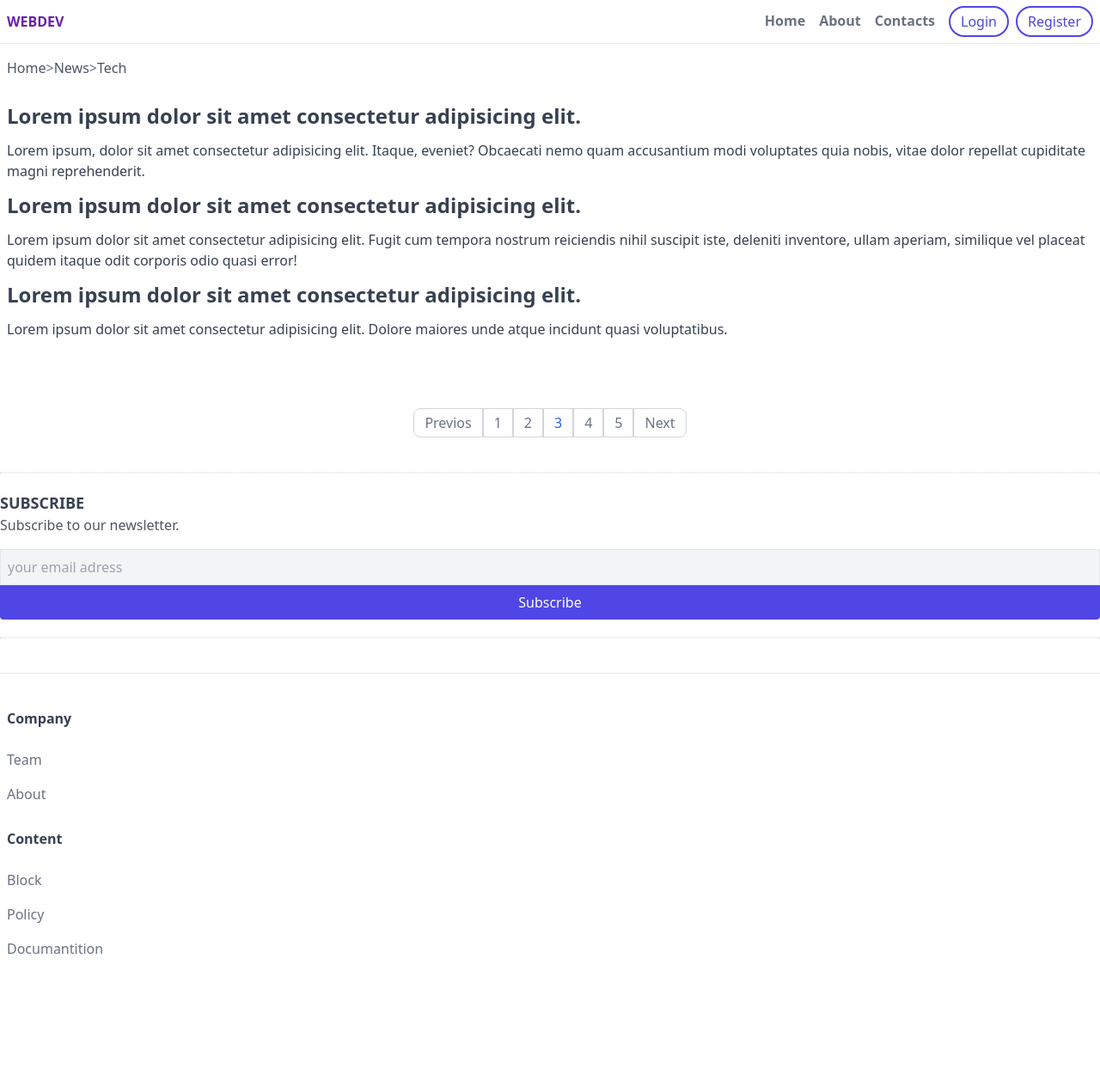
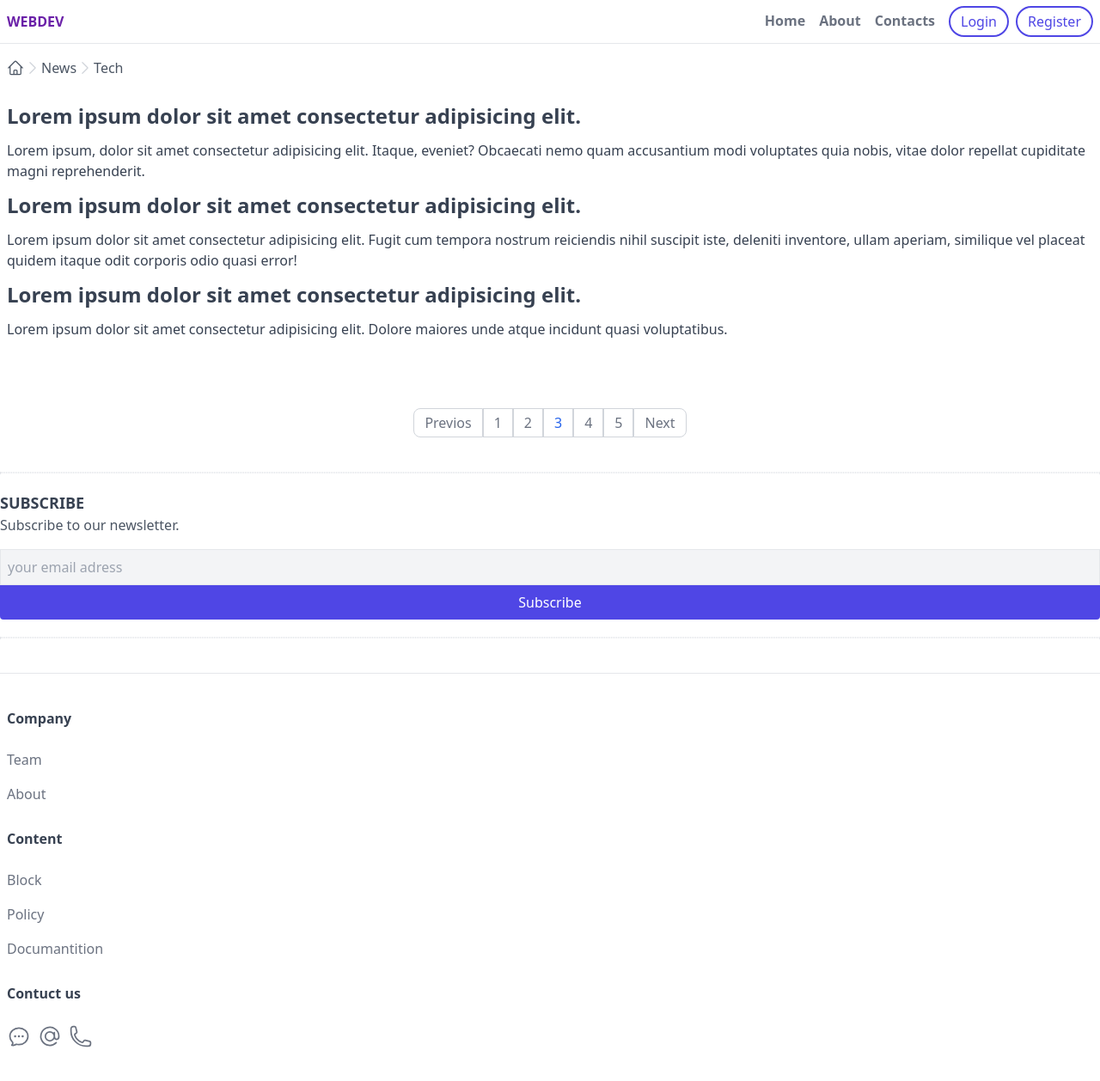
Before and after one commit to Nomex2008/TailwindCSS-Full-course, a website: page code/index.html in a window 1280 px wide. Shown: the whole page at 86% size. Before the commit the page ends 1164 px from the top, so only its background shows below. Drawn offline with Linux system fonts and the light colour scheme.

Commit message:
Commit 6 (icon)
Add icon.

```diff
--- a/code/index.html
+++ b/code/index.html
@@ -34,11 +34,23 @@
         <!--breadcrums-->
         <div class="px-2 flex items-center">
             <div class="text-gray-600 py-4 overflow-y-auto whitespace-nowrap flex items-center">
-                <a class="hover:text-gray-900" href="#">Home</a>
-                <span class="mx2 text-gray-500">&gt;</span>
-                <a class="hover:text-gray-900" href="#">News</a>
-                <span class="mx2 text-gray-500">&gt;</span>
-                <a class="hover:text-gray-900" href="#">Tech</a>
+                <a class="hover:text-gray-900" href="#">
+                    <svg xmlns="http://www.w3.org/2000/svg" fill="none" viewBox="0 0 24 24" stroke-width="1.5" stroke="currentColor" class="w-5 h-5">
+                        <path stroke-linecap="round" stroke-linejoin="round" d="M2.25 12l8.954-8.955c.44-.439 1.152-.439 1.591 0L21.75 12M4.5 9.75v10.125c0 .621.504 1.125 1.125 1.125H9.75v-4.875c0-.621.504-1.125 1.125-1.125h2.25c.621 0 1.125.504 1.125 1.125V21h4.125c.621 0 1.125-.504 1.125-1.125V9.75M8.25 21h8.25" />
+                    </svg>
+                </a>
+                <span class="mx2 text-gray-300">
+                    <svg xmlns="http://www.w3.org/2000/svg" fill="none" viewBox="0 0 24 24" stroke-width="1.5" stroke="currentColor" class="w-5 h-5">
+                        <path stroke-linecap="round" stroke-linejoin="round" d="M8.25 4.5l7.5 7.5-7.5 7.5" />
+                    </svg>
+                </span>
+                <a class="hover:text-gray-900 hover:underline" href="#">News</a>
+                <span class="mx2 text-gray-300">
+                    <svg xmlns="http://www.w3.org/2000/svg" fill="none" viewBox="0 0 24 24" stroke-width="1.5" stroke="currentColor" class="w-5 h-5">
+                        <path stroke-linecap="round" stroke-linejoin="round" d="M8.25 4.5l7.5 7.5-7.5 7.5" />
+                    </svg>
+                </span>
+                <a class="hover:text-gray-900 hover:underline" href="#">Tech</a>
             </div>
         </div>
 
@@ -130,7 +142,7 @@
                 </ul>
             </div>
 
-            <div>
+            <div class="mb-5">
                 <h6 class="font-semibold text-gray-700 mb-4">Content</h6>
 
                 <ul>
@@ -140,6 +152,28 @@
                 </ul>
             </div>
 
+            <div>
+                <h6 class="font-semibold text-gray-700 mb-4">Contuct us</h6>
+
+                <ul class="flex gap-2">
+                    <li><a class="footer-link" href="#">
+                        <svg xmlns="http://www.w3.org/2000/svg" fill="none" viewBox="0 0 24 24" stroke-width="1.5" stroke="currentColor" class="w-7 h-7">
+                            <path stroke-linecap="round" stroke-linejoin="round" d="M8.625 12a.375.375 0 11-.75 0 .375.375 0 01.75 0zm0 0H8.25m4.125 0a.375.375 0 11-.75 0 .375.375 0 01.75 0zm0 0H12m4.125 0a.375.375 0 11-.75 0 .375.375 0 01.75 0zm0 0h-.375M21 12c0 4.556-4.03 8.25-9 8.25a9.764 9.764 0 01-2.555-.337A5.972 5.972 0 015.41 20.97a5.969 5.969 0 01-.474-.065 4.48 4.48 0 00.978-2.025c.09-.457-.133-.901-.467-1.226C3.93 16.178 3 14.189 3 12c0-4.556 4.03-8.25 9-8.25s9 3.694 9 8.25z" />
+                        </svg>
+                    </a></li>
+                    <li><a class="footer-link" href="#">
+                        <svg xmlns="http://www.w3.org/2000/svg" fill="none" viewBox="0 0 24 24" stroke-width="1.5" stroke="currentColor" class="w-7 h-7">
+                            <path stroke-linecap="round" d="M16.5 12a4.5 4.5 0 11-9 0 4.5 4.5 0 019 0zm0 0c0 1.657 1.007 3 2.25 3S21 13.657 21 12a9 9 0 10-2.636 6.364M16.5 12V8.25" />
+                        </svg>
+                    </a></li>
+                    <li><a class="footer-link" href="#">
+                        <svg xmlns="http://www.w3.org/2000/svg" fill="none" viewBox="0 0 24 24" stroke-width="1.5" stroke="currentColor" class="w-7 h-7">
+                            <path stroke-linecap="round" stroke-linejoin="round" d="M2.25 6.75c0 8.284 6.716 15 15 15h2.25a2.25 2.25 0 002.25-2.25v-1.372c0-.516-.351-.966-.852-1.091l-4.423-1.106c-.44-.11-.902.055-1.173.417l-.97 1.293c-.282.376-.769.542-1.21.38a12.035 12.035 0 01-7.143-7.143c-.162-.441.004-.928.38-1.21l1.293-.97c.363-.271.527-.734.417-1.173L6.963 3.102a1.125 1.125 0 00-1.091-.852H4.5A2.25 2.25 0 002.25 4.5v2.25z" />
+                        </svg>
+                    </a></li>
+                </ul>
+            </div>
+
         </div>
     </footer>
 
```
Also changed, not shown: code/css/mainCSS.css (deleted), code/dist/output.css.
